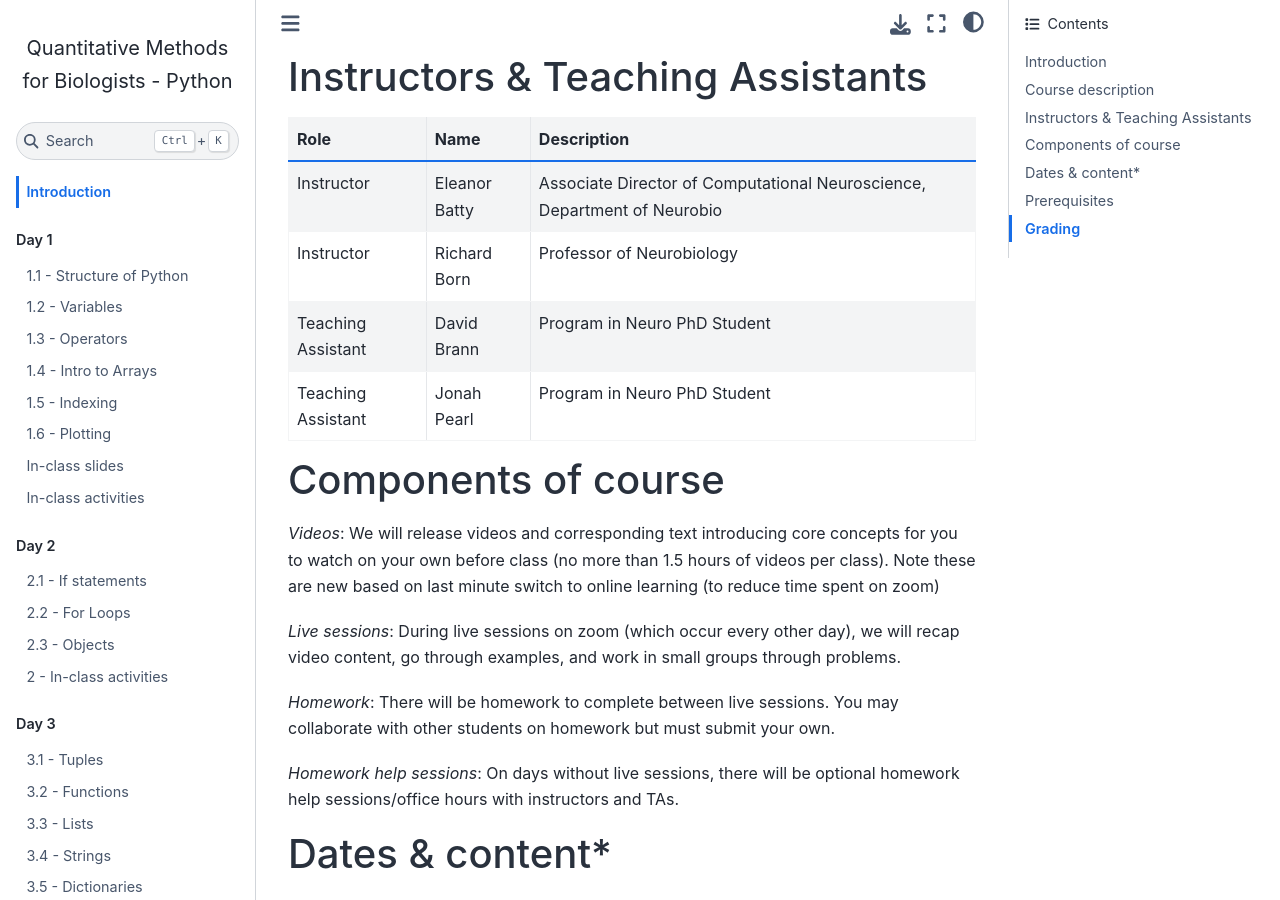
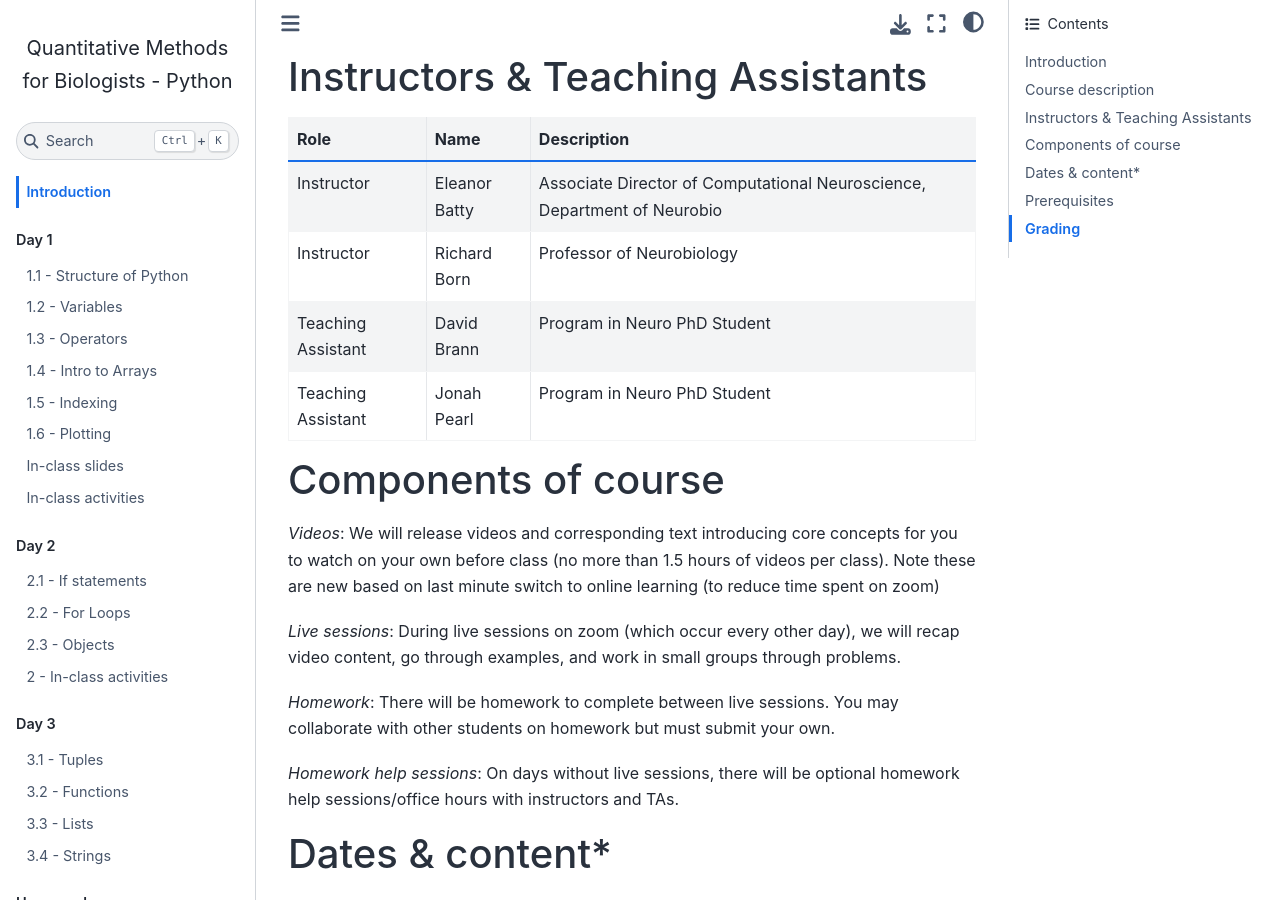
Before and after one commit to QMBC-Python/QMBC-Python.github.io, a Jupyter Book: the page built from intro.md, in a window 1280 px wide and 900 px high, scrolled down 621 px. Built offline with Jupyter Book 1.0.4 settings and Sphinx 7.4.7 and the Sphinx Book theme 1.1.4, drawn with Linux system fonts in a browser that asks for light colours; pages that are not in the unit, such as notebooks, are missing from menus.

Commit message:
Update _toc.yml

```diff
--- a/_toc.yml
+++ b/_toc.yml
@@ -23,7 +23,6 @@ parts:
     - file: content/Functions.ipynb
     - file: content/Lists.ipynb
     - file: content/Strings.ipynb
-    - file: content/Dictionaries.ipynb
   - caption: Homework
     chapters:
     - file: homeworks/HW_Day1.ipynb
```
